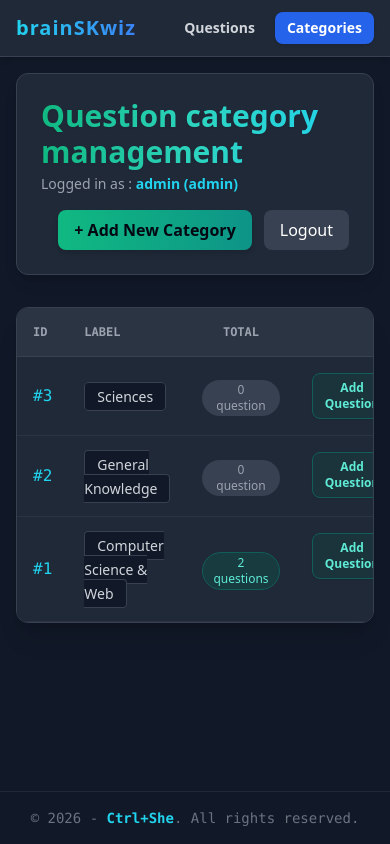
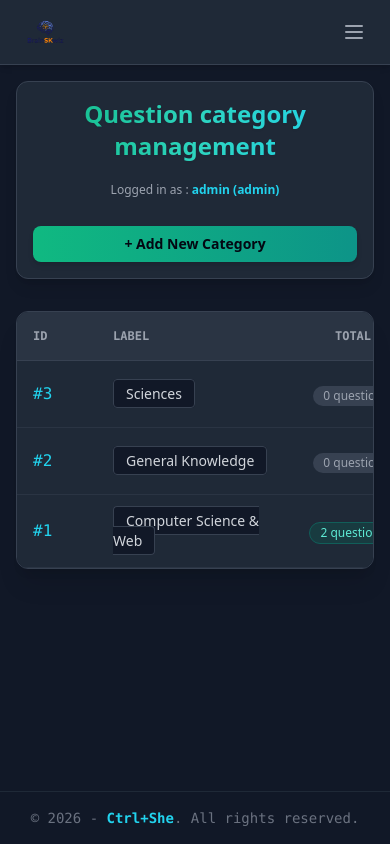
Before and after one commit to pouit777/CtrlShe, a PHP site: page /admin_categories.php in a window 390 px wide. Run offline with PHP 8.4, Linux system fonts and the light colour scheme; a user stored in the database is signed in; data comes from the database, SQL or seed files in the repository; some libraries are stand-ins or nearby versions.

Commit message:
Header responsive add : Lucie

```diff
--- a/src/admin_categories.php
+++ b/src/admin_categories.php
@@ -1,5 +1,7 @@
 <?php
-session_start();
+if (session_status() === PHP_SESSION_NONE) {
+    session_start();
+}
 
 if (!isset($_SESSION['role']) || $_SESSION['role'] !== 'admin') {
     header('Location: /login.php');
@@ -29,36 +31,35 @@ $page_title = "brainSKwiz - Admin Categories";
 require_once __DIR__ . '/components/header.php';
 ?>
 
-        <div class="flex flex-col md:flex-row justify-between items-start md:items-center gap-4 mb-8 bg-gray-800 p-6 rounded-xl border border-gray-700 shadow-lg">
+        <div class="flex flex-col sm:flex-row justify-between items-center text-center sm:text-left gap-4 mb-8 bg-gray-800 p-4 md:p-6 rounded-xl border border-gray-700 shadow-lg">
             <div>
-                <h1 class="text-3xl font-extrabold text-transparent bg-clip-text bg-gradient-to-r from-emerald-500 via-teal-400 to-cyan-400 drop-shadow-sm">Question category management</h1>
-                <p class="text-sm text-gray-400 mt-1">
+                <h1 class="text-2xl md:text-3xl mb-5 md:mb-3 font-extrabold text-transparent bg-clip-text bg-gradient-to-r from-emerald-500 via-teal-400 to-cyan-400 drop-shadow-sm">Question category management</h1>
+                <p class="text-xs md:text-sm mb-3 md:mb-0 text-gray-400 mt-1">
                     Logged in as : <strong class="text-cyan-400"><?php echo htmlspecialchars($_SESSION['username'] ?? 'Admin', ENT_QUOTES, 'UTF-8'); ?> (<?php echo htmlspecialchars($_SESSION['role'], ENT_QUOTES, 'UTF-8'); ?>)</strong>
                 </p>
             </div>
-            <div class="flex items-center gap-3 w-full md:w-auto justify-end">
-                <button id="open-modal-btn" class="bg-gradient-to-r from-emerald-500 to-teal-600 hover:from-emerald-600 hover:to-teal-700 text-gray-950 font-bold py-2 px-4 rounded-lg shadow-md transition transform hover:-translate-y-0.5">
+            <div class="w-full sm:w-auto flex justify-center sm:justify-end">
+                <button id="open-modal-btn" class="w-full sm:w-auto bg-gradient-to-r from-emerald-500 to-teal-600 hover:from-emerald-600 hover:to-teal-700 text-gray-950 font-bold py-2 px-4 rounded-lg shadow-md transition transform hover:-translate-y-0.5 text-sm md:text-base">
                     + Add New Category
                 </button>
-                <a href="/logout.php" class="bg-gray-700 hover:bg-gray-600 px-4 py-2 rounded-lg font-medium transition text-center">Logout</a>
             </div>
         </div>
 
         <div class="bg-gray-800 rounded-xl border border-gray-700 shadow-xl overflow-hidden overflow-x-auto">
-            <table class="w-full text-left border-collapse">
+            <table class="w-full text-left border-collapse min-w-[550px]">
                 <thead>
                     <tr class="bg-gray-700/50 text-gray-400 uppercase text-xs font-mono border-b border-gray-700">
-                        <th class="p-4">ID</th>
+                        <th class="p-4 w-20">ID</th>
                         <th class="p-4">Label</th>
-                        <th class="p-4 text-center">Total</th>
-                        <th class="p-4 text-center">Actions</th>
+                        <th class="p-4 w-32 text-center">Total</th>
+                        <th class="p-4 w-36 text-center">Actions</th>
                     </tr>
                 </thead>
                 <tbody id="categories-table-body">
                     <?php foreach($categories as $cat): ?>
                         <tr id="category-row-<?php echo $cat['id']; ?>" class="border-b border-gray-700/50 hover:bg-gray-700/30 transition">
                             <td class="p-4 font-mono text-cyan-400">#<?php echo $cat['id']; ?></td>
-                            <td class="p-4 text-gray-200 font-medium">
+                            <td class="p-4 text-gray-200 font-medium text-sm md:text-base">
                                 <span class="bg-gray-900 px-3 py-1 rounded text-sm text-gray-300 border border-gray-700">
                                     <?php echo htmlspecialchars($cat['label'], ENT_QUOTES, 'UTF-8'); ?>
                                 </span>
@@ -73,8 +74,8 @@ require_once __DIR__ . '/components/header.php';
                                     data-id="<?php echo $cat['id']; ?>"
                                     data-label="<?php echo htmlspecialchars($cat['label'], ENT_QUOTES, 'UTF-8'); ?>"
                                     onclick="initManageQuestionsModal(this)"
-                                    class="inline-flex items-center gap-1 bg-teal-900/30 hover:bg-teal-600 border border-teal-800 hover:border-teal-500 text-teal-300 hover:text-white px-2.5 py-1.5 rounded-lg text-xs font-semibold transition duration-150 shadow-sm">
-                                    Add Question
+                                    title="Add Questions"
+                                    class="inline-flex items-center justify-center bg-teal-900/30 hover:bg-teal-600 border border-teal-800 hover:border-teal-500 text-teal-300 hover:text-white p-2 rounded-lg transition duration-150 shadow-sm">
                                     <svg class="h-4 w-4" fill="none" viewBox="0 0 24 24" stroke="currentColor" stroke-width="2">
                                         <path stroke-linecap="round" stroke-linejoin="round" d="M12 6v6m0 0v6m0-6h6m-6 0H6" />
                                     </svg>
@@ -83,14 +84,16 @@ require_once __DIR__ . '/components/header.php';
                                     data-id="<?php echo $cat['id']; ?>"
                                     data-label="<?php echo htmlspecialchars($cat['label'], ENT_QUOTES, 'UTF-8'); ?>"
                                     onclick="initEditModal(this)"
-                                    class="inline-flex items-center gap-1 bg-blue-900/30 hover:bg-blue-600 border border-blue-800 hover:border-blue-500 text-blue-300 hover:text-white px-2.5 py-1.5 rounded-lg text-xs font-semibold transition duration-150 shadow-sm">
-                                    Edit
+                                    title="Edit Category"
+                                    class="inline-flex items-center justify-center bg-blue-900/30 hover:bg-blue-600 border border-blue-800 hover:border-blue-500 text-blue-300 hover:text-white p-2 rounded-lg transition duration-150 shadow-sm">
                                     <svg class="h-4 w-4" fill="none" viewBox="0 0 24 24" stroke="currentColor" stroke-width="2">
                                         <path stroke-linecap="round" stroke-linejoin="round" d="M15.232 5.232l3.536 3.536m-2.036-5.036a2.5 2.5 0 113.536 3.536L6.5 21.036H3v-3.572L16.732 3.732z" />
                                     </svg>
                                 </button>
-                                <button onclick="confirmDeleteCategory(<?php echo $cat['id']; ?>)" class="inline-flex items-center gap-1 bg-red-900/30 hover:bg-red-600 border border-red-800 hover:border-red-500 text-red-300 hover:text-white px-2.5 py-1.5 rounded-lg text-xs font-semibold transition duration-150 shadow-sm">
-                                    Delete
+                                <button
+                                    onclick="confirmDeleteCategory(<?php echo $cat['id']; ?>)"
+                                    title="Delete Category"
+                                    class="inline-flex items-center justify-center bg-red-900/30 hover:bg-red-600 border border-red-800 hover:border-red-500 text-red-300 hover:text-white p-2 rounded-lg transition duration-150 shadow-sm">
                                     <svg class="h-4 w-4" fill="none" viewBox="0 0 24 24" stroke="currentColor" stroke-width="2">
                                         <path stroke-linecap="round" stroke-linejoin="round" d="M19 7l-.867 12.142A2 2 0 0116.138 21H7.862a2 2 0 01-1.995-1.858L5 7m5 4v6m4-6v6m1-10V4a1 1 0 00-1-1h-4a1 1 0 00-1 1v3M4 7h16" />
                                     </svg>
@@ -169,7 +172,7 @@ require_once __DIR__ . '/components/header.php';
                                             Actuel : <?php echo htmlspecialchars($orphan['current_category_label'] ?? 'Aucune', ENT_QUOTES, 'UTF-8'); ?>
                                         </span>
                                     </div>
-                                    <p class="text-gray-200"><?php echo htmlspecialchars($orphan['question_text'], ENT_QUOTES, 'UTF-8'); ?></p>
+                                    <p class="text-gray-200 text-sm md:text-base"><?php echo htmlspecialchars($orphan['question_text'], ENT_QUOTES, 'UTF-8'); ?></p>
                                 </div>
                             </label>
                         <?php endforeach; ?>
@@ -263,12 +266,12 @@ require_once __DIR__ . '/components/header.php';
                 }
             });
 
-            // CORRECTION : Si aucune question n'est disponible après filtrage
+            // Si aucune question n'est disponible après filtrage
             if (visibleCount === 0) {
                 const noDataParagraph = document.createElement('p');
                 noDataParagraph.id = 'js-no-questions-msg';
                 noDataParagraph.className = 'text-sm text-gray-400 text-center py-6';
-                noDataParagraph.innerText = 'No questions available to link to this category.';
+                noDataParagraph.innerText = '🚫 No questions available to link to this category.';
                 questionsContainer.appendChild(noDataParagraph);
 
                 // Désactiver le bouton de validation car il n'y a rien à faire
--- a/src/components/header.php
+++ b/src/components/header.php
@@ -10,16 +10,19 @@ require_once __DIR__ . '/../config/db.php';
     <meta charset="UTF-8">
     <meta name="viewport" content="width=device-width, initial-scale=1.0">
     <title><?php echo $page_title ?? 'brainSKwiz'; ?></title>
+    <link rel="icon" type="image/png" href="/src/public/logo-icon.png">
     <script src="https://cdn.tailwindcss.com"></script>
 </head>
 <body class="bg-gray-900 text-white h-screen overflow-hidden font-sans grid grid-rows-[auto_1fr_auto]">
 
     <?php if(isset($_SESSION['role']) && $_SESSION['role'] === 'admin'): ?>
-    <nav class="bg-gray-800 border-b border-gray-700 px-4 py-3 shadow-md">
+    <nav class="bg-gray-800 border-b border-gray-700 px-4 py-3 shadow-md relative z-50 flex-shrink-0">
         <div class="max-w-5xl mx-auto flex justify-between items-center">
-            <a href="/index.php" class="text-xl font-black text-transparent bg-clip-text bg-gradient-to-r from-cyan-400 to-blue-500 tracking-wider">
-                brainSKwiz
+            <a href="/index.php" class="block transition hover:opacity-90">
+                <img src="/src/public/logo.png" alt="brainSKwiz Logo" class="h-8 w-auto">
             </a>
+
+            <div class="hidden md:flex items-center gap-4">
                 <div class="flex items-center gap-2">
                     <a href="/admin_questions.php" class="px-3 py-1.5 rounded-lg text-sm font-semibold transition <?php echo strpos($_SERVER['SCRIPT_NAME'], 'admin_questions') !== false ? 'bg-blue-600 text-white shadow' : 'text-gray-300 hover:bg-gray-700'; ?>">
                         Questions
@@ -27,9 +30,78 @@ require_once __DIR__ . '/../config/db.php';
                     <a href="/admin_categories.php" class="px-3 py-1.5 rounded-lg text-sm font-semibold transition <?php echo strpos($_SERVER['SCRIPT_NAME'], 'admin_categories') !== false ? 'bg-blue-600 text-white shadow' : 'text-gray-300 hover:bg-gray-700'; ?>">
                         Categories
                     </a>
+                    <a href="/admin_dashboard.php" class="px-3 py-1.5 rounded-lg text-sm font-semibold transition <?php echo strpos($_SERVER['SCRIPT_NAME'], 'admin_categories') !== false ? 'bg-blue-600 text-white shadow' : 'text-gray-300 hover:bg-gray-700'; ?>">
+                        Quiz Dashboard
+                    </a>
                 </div>
+
+                <span class="h-5 w-[1px] bg-gray-700"></span>
+
+                <a href="/logout.php" title="Log out" class="text-gray-400 gap-1 hover:text-red-400 hover:bg-red-500/10 p-2 rounded-lg transition duration-150 flex items-center justify-center">
+                    Logout
+                    <svg class="h-5 w-5" fill="none" viewBox="0 0 24 24" stroke="currentColor" stroke-width="2">
+                        <path stroke-linecap="round" stroke-linejoin="round" d="M17 16l4-4m0 0l-4-4m4 4H7m6 4v1a3 3 0 01-3 3H6a3 3 0 01-3-3V7a3 3 0 013-3h4a3 3 0 013 3v1" />
+                    </svg>
+                </a>
+            </div>
+
+            <button id="burger-menu-btn" class="block md:hidden text-gray-400 hover:text-white p-2 rounded-lg transition focus:outline-none" aria-label="Toggle Menu">
+                <svg class="h-6 w-6" fill="none" viewBox="0 0 24 24" stroke="currentColor" stroke-width="2">
+                    <path stroke-linecap="round" stroke-linejoin="round" d="M4 6h16M4 12h16M4 18h16" />
+                </svg>
+            </button>
+        </div>
+
+        <div id="mobile-menu" class="hidden absolute top-full left-0 w-full bg-gray-800 border-b border-gray-700 shadow-xl flex flex-col p-4 space-y-3 md:hidden transition-all duration-200 opacity-0 transform -translate-y-2">
+            <a href="/admin_questions.php" class="px-4 py-2.5 rounded-xl text-base font-semibold transition <?php echo strpos($_SERVER['SCRIPT_NAME'], 'admin_questions') !== false ? 'bg-blue-600 text-white shadow' : 'text-gray-300 hover:bg-gray-700/60'; ?>">
+                Questions
+            </a>
+            <a href="/admin_categories.php" class="px-4 py-2.5 rounded-xl text-base font-semibold transition <?php echo strpos($_SERVER['SCRIPT_NAME'], 'admin_categories') !== false ? 'bg-blue-600 text-white shadow' : 'text-gray-300 hover:bg-gray-700/60'; ?>">
+                Categories
+            </a>
+            <hr class="border-gray-700 my-1">
+            <a href="/logout.php" class="px-4 py-2.5 rounded-xl text-base font-semibold text-red-400 hover:bg-red-500/10 transition flex items-center gap-2">
+                Logout
+                <svg class="h-5 w-5" fill="none" viewBox="0 0 24 24" stroke="currentColor" stroke-width="2">
+                    <path stroke-linecap="round" stroke-linejoin="round" d="M17 16l4-4m0 0l-4-4m4 4H7m6 4v1a3 3 0 01-3 3H6a3 3 0 01-3-3V7a3 3 0 013-3h4a3 3 0 013 3v1" />
+                </svg>
+            </a>
         </div>
     </nav>
+
+    <script>
+        document.addEventListener('DOMContentLoaded', () => {
+            const burgerBtn = document.getElementById('burger-menu-btn');
+            const mobileMenu = document.getElementById('mobile-menu');
+
+            if (burgerBtn && mobileMenu) {
+                burgerBtn.addEventListener('click', (e) => {
+                    e.stopPropagation();
+                    const isHidden = mobileMenu.classList.contains('hidden');
+
+                    if (isHidden) {
+                        mobileMenu.classList.remove('hidden');
+                        setTimeout(() => {
+                            mobileMenu.classList.remove('opacity-0', '-translate-y-2');
+                        }, 10);
+                    } else {
+                        mobileMenu.classList.add('opacity-0', '-translate-y-2');
+                        mobileMenu.addEventListener('transitionend', function handler() {
+                            mobileMenu.classList.add('hidden');
+                            mobileMenu.removeEventListener('transitionend', handler);
+                        });
+                    }
+                });
+
+                document.addEventListener('click', () => {
+                    if (!mobileMenu.classList.contains('hidden')) {
+                        mobileMenu.classList.add('opacity-0', '-translate-y-2');
+                        mobileMenu.classList.add('hidden');
+                    }
+                });
+            }
+        });
+    </script>
     <?php endif; ?>
 
     <main class="w-full overflow-y-auto p-4 md:p-6">
```
Also changed, not shown: src/admin_questions.php (+25 -18 lines). Lines whose indentation alone changed are shown as unchanged.
